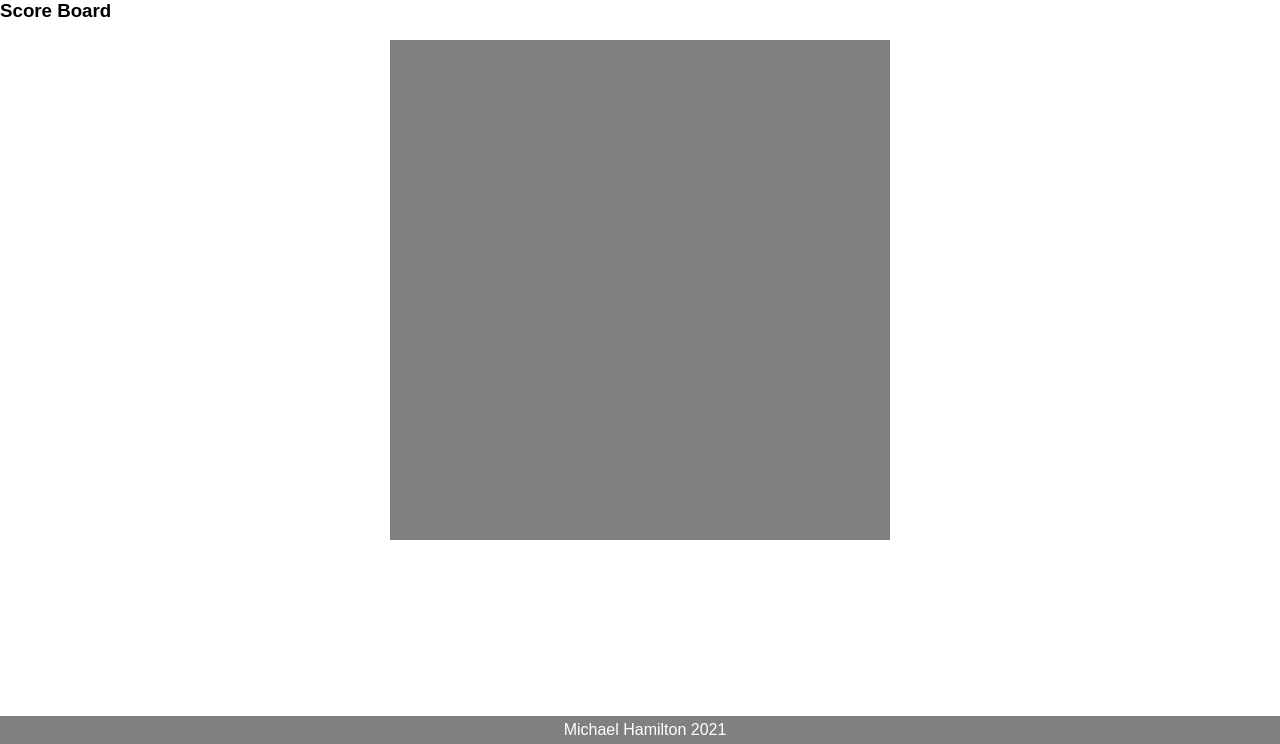
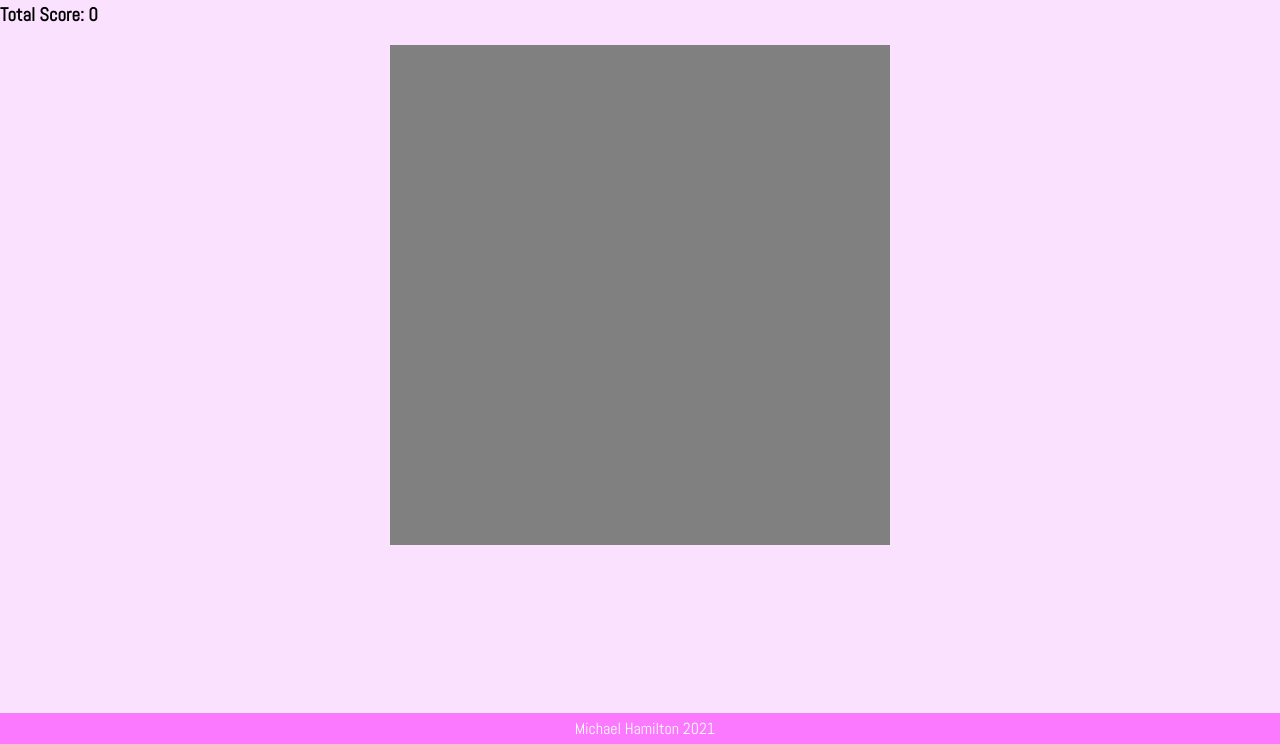
Before and after one commit to hamilto8/javascript-tetris, a website built with webpack: page dist/index.html in a window 1280 px wide. Shown: the part 56-800 px from the top of the page. Built offline with nearby package versions, Linux system fonts and the light colour scheme.

Commit message:
Continued work on game board and score logic.

```diff
--- a/src/gameBoard.js
+++ b/src/gameBoard.js
@@ -1,4 +1,7 @@
+import boardArr from './gameBoardArr';
+
 function gameBoard(){
+
     const innerBoard = document.createElement('div');
         innerBoard.classList.add('game-board');
 
--- /dev/null
+++ b/src/gameBoardArr.js
@@ -0,0 +1,24 @@
+let boardArr = [
+    [],[],[],[],[],[],[],[],[],[],
+    [],[],[],[],[],[],[],[],[],[],
+    [],[],[],[],[],[],[],[],[],[],
+    [],[],[],[],[],[],[],[],[],[],
+    [],[],[],[],[],[],[],[],[],[],
+    [],[],[],[],[],[],[],[],[],[],
+    [],[],[],[],[],[],[],[],[],[],
+    [],[],[],[],[],[],[],[],[],[],
+    [],[],[],[],[],[],[],[],[],[],
+    [],[],[],[],[],[],[],[],[],[],
+    [],[],[],[],[],[],[],[],[],[],
+    [],[],[],[],[],[],[],[],[],[],
+    [],[],[],[],[],[],[],[],[],[],
+    [],[],[],[],[],[],[],[],[],[],
+    [],[],[],[],[],[],[],[],[],[],
+    [],[],[],[],[],[],[],[],[],[],
+    [],[],[],[],[],[],[],[],[],[],
+    [],[],[],[],[],[],[],[],[],[],
+    [],[],[],[],[],[],[],[],[],[],
+    [],[],[],[],[],[],[],[],[],[],
+];
+
+export default boardArr
--- a/src/score.js
+++ b/src/score.js
@@ -1,7 +1,9 @@
+import scoreNum from './scoreTracker';
+
 function score(){
     const scoreBoard = document.createElement('h3');
         scoreBoard.classList.add('score');
-        scoreBoard.innerText = 'Score Board';
+        scoreBoard.innerText = `Total Score: ${scoreNum}`;
 
     return scoreBoard;
 }
--- /dev/null
+++ b/src/scoreTracker.js
@@ -0,0 +1,3 @@
+let scoreNum = 0;
+
+export default scoreNum
```
Also changed, not shown: dist/index.html, dist/main.js, dist/style.css.
